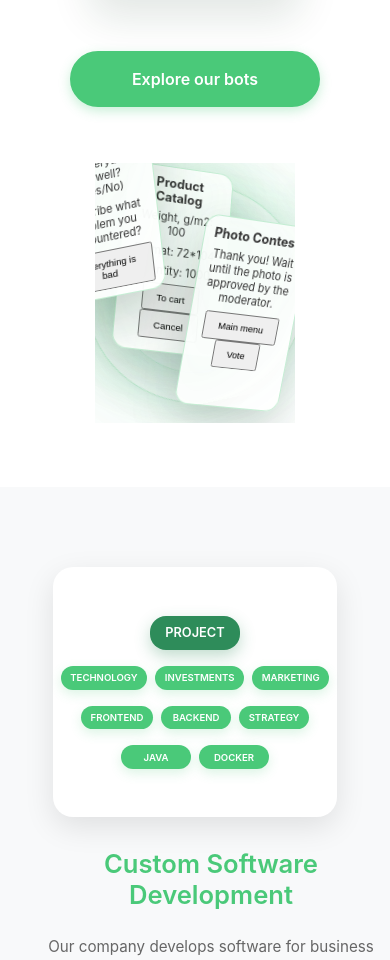
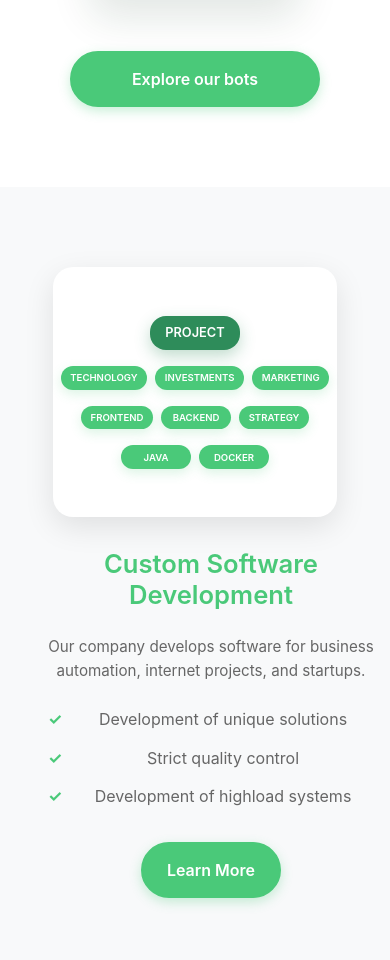
Before and after one commit to Tishify/tishify, a React (Create React App) app: page / in a window 390 px wide. Shown: the part 1731-2691 px from the top of the page. Built offline with nearby package versions, Linux system fonts and the light colour scheme.

Commit message:
mobile fix bot section

```diff
--- a/src/App.css
+++ b/src/App.css
@@ -1769,84 +1769,51 @@
   }
 
   .services-visual {
-    height: 380px;
+    height: auto;
     margin-bottom: 1rem;
   }
 
-  .services-glow--primary {
-    width: 340px;
-    height: 340px;
-  }
-
-  .services-glow--secondary {
-    width: 240px;
-    height: 240px;
-  }
-
-  .services-orbit--outer {
-    width: 320px;
-    height: 320px;
-  }
-
-  .services-orbit--inner {
-    width: 220px;
-    height: 220px;
+  .services-glow,
+  .services-orbit,
+  .animated-dots {
+    display: none !important;
   }
 
   .phone-screens {
-    width: 280px;
-    height: 340px;
+    width: 100%;
+    height: auto;
+    display: flex;
+    flex-direction: column;
+    gap: 1rem;
+    perspective: none;
   }
 
   .phone-screen {
-    width: 150px;
-    height: 260px;
+    position: relative;
+    width: 100%;
+    height: auto;
+    min-height: 240px;
+    font-size: 0.85rem;
+    padding: 1rem;
+    animation: none;
+    transform: none !important;
+    box-shadow: 0 12px 28px rgba(16, 55, 31, 0.14);
+  }
+
+  .screen-content h4 {
+    font-size: 1rem;
+    margin-bottom: 0.6rem;
+  }
+
+  .screen-content p {
+    font-size: 0.82rem;
+    margin-bottom: 0.5rem;
+  }
+
+  .screen-btn {
+    padding: 0.5rem 0.9rem;
     font-size: 0.75rem;
-    padding: 0.8rem;
-  }
-
-  .screen-1 {
-    --x: -90px;
-    --y: -60px;
-    --z: 40px;
-  }
-
-  .screen-2 {
-    --x: 0px;
-    --y: -20px;
-    --z: -20px;
-  }
-
-  .screen-3 {
-    --x: 90px;
-    --y: 40px;
-    --z: 30px;
-  }
-
-  .screen-content h4 {
-    font-size: 0.8rem;
-    margin-bottom: 0.4rem;
-  }
-
-  .screen-content p {
-    font-size: 0.7rem;
-    margin-bottom: 0.4rem;
-  }
-
-  .screen-btn {
-    padding: 0.4rem 0.8rem;
-    font-size: 0.6rem;
-    min-height: 28px;
-  }
-
-  .animated-dots {
-    width: 240px;
-    height: 240px;
-  }
-
-  .animated-dots .dot {
-    width: 10px;
-    height: 10px;
+    min-height: 32px;
   }
 
   .services-title {
@@ -1874,136 +1841,45 @@
     padding: 0 1rem;
   }
 
-  .services-visual {
-    height: 320px;
-  }
-
-  .services-glow--primary {
-    width: 280px;
-    height: 280px;
-  }
-
-  .services-glow--secondary {
-    width: 200px;
-    height: 200px;
-  }
-
-  .services-orbit--outer {
-    width: 260px;
-    height: 260px;
-  }
-
-  .services-orbit--inner {
-    width: 190px;
-    height: 190px;
+  .services-left {
+    display: none;
   }
 
   .phone-screens {
-    width: 240px;
-    height: 300px;
+    gap: 0.8rem;
   }
 
   .phone-screen {
-    width: 130px;
-    height: 220px;
+    min-height: 210px;
+    font-size: 0.75rem;
+    padding: 0.85rem;
+  }
+
+  .phone-screen:nth-child(2),
+  .phone-screen:nth-child(3) {
+    display: none;
+  }
+
+  .screen-content h4 {
+    font-size: 0.9rem;
+  }
+
+  .screen-content p {
+    font-size: 0.72rem;
+  }
+
+  .screen-btn {
+    padding: 0.45rem 0.75rem;
     font-size: 0.65rem;
-    padding: 0.65rem;
-    border-radius: 18px;
-  }
-
-  .screen-1 {
-    --x: -70px;
-    --y: -50px;
-    --z: 30px;
-  }
-
-  .screen-2 {
-    --x: 0px;
-    --y: -12px;
-    --z: -15px;
-  }
-
-  .screen-3 {
-    --x: 70px;
-    --y: 32px;
-    --z: 24px;
-  }
-
-  .animated-dots {
-    width: 200px;
-    height: 200px;
-  }
-
-  .animated-dots .dot {
-    width: 8px;
-    height: 8px;
+    min-height: 30px;
   }
 }
 
 @media (max-width: 400px) {
-  .services-visual {
-    height: 260px;
-  }
-
-  .services-glow--primary {
-    width: 220px;
-    height: 220px;
-  }
-
-  .services-glow--secondary {
-    width: 160px;
-    height: 160px;
-  }
-
-  .services-orbit--outer {
-    width: 220px;
-    height: 220px;
-  }
-
-  .services-orbit--inner {
-    width: 160px;
-    height: 160px;
-  }
-
-  .phone-screens {
-    width: 200px;
-    height: 240px;
-  }
-
   .phone-screen {
-    width: 110px;
-    height: 190px;
-    font-size: 0.58rem;
-    padding: 0.55rem;
-    border-radius: 14px;
-  }
-
-  .screen-1 {
-    --x: -50px;
-    --y: -40px;
-    --z: 20px;
-  }
-
-  .screen-2 {
-    --x: 0px;
-    --y: -8px;
-    --z: -10px;
-  }
-
-  .screen-3 {
-    --x: 50px;
-    --y: 26px;
-    --z: 16px;
-  }
-
-  .animated-dots {
-    width: 170px;
-    height: 170px;
-  }
-
-  .animated-dots .dot {
-    width: 6px;
-    height: 6px;
+    min-height: 200px;
+    font-size: 0.7rem;
+    padding: 0.75rem;
   }
 }
 
```
